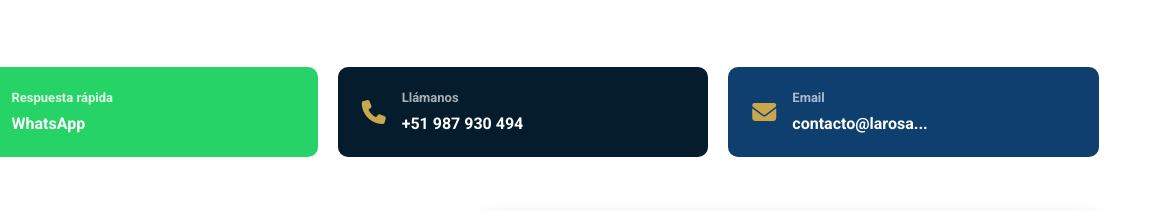
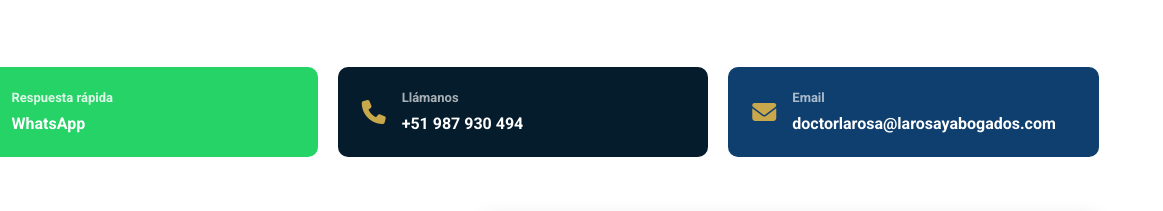
Before and after one commit to jlrarancibia/larosa-abogados-web, a plain HTML site: page contacto.html in a window 1280 px wide. Shown: the part 430-641 px from the top of the page, 117-1280 px from the left. Drawn offline with nearby package versions, Linux system fonts and the light colour scheme.

Commit message:
Corregir email visible en contacto.html: doctorlarosa@larosayabogados.com

```diff
--- a/contacto.html
+++ b/contacto.html
@@ -93,7 +93,7 @@
       </a>
       <a href="mailto:doctorlarosa@larosayabogados.com" style="display:flex;align-items:center;gap:16px;padding:20px 24px;background:var(--blue);border-radius:10px;color:#fff;font-weight:600;transition:all .3s;text-decoration:none;">
         <i class="fa-solid fa-envelope" style="font-size:24px;color:var(--gold);"></i>
-        <div><div style="font-size:13px;opacity:.65;">Email</div><div>contacto@larosa...</div></div>
+        <div><div style="font-size:13px;opacity:.65;">Email</div><div>doctorlarosa@larosayabogados.com</div></div>
       </a>
     </div>
 
```
